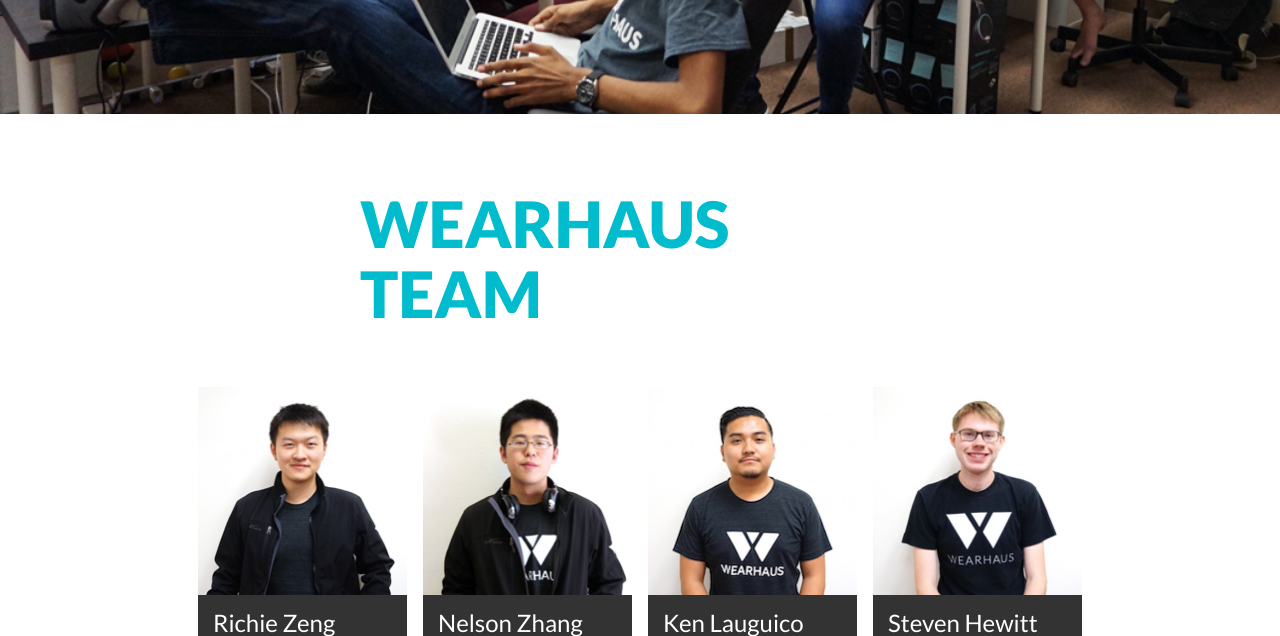
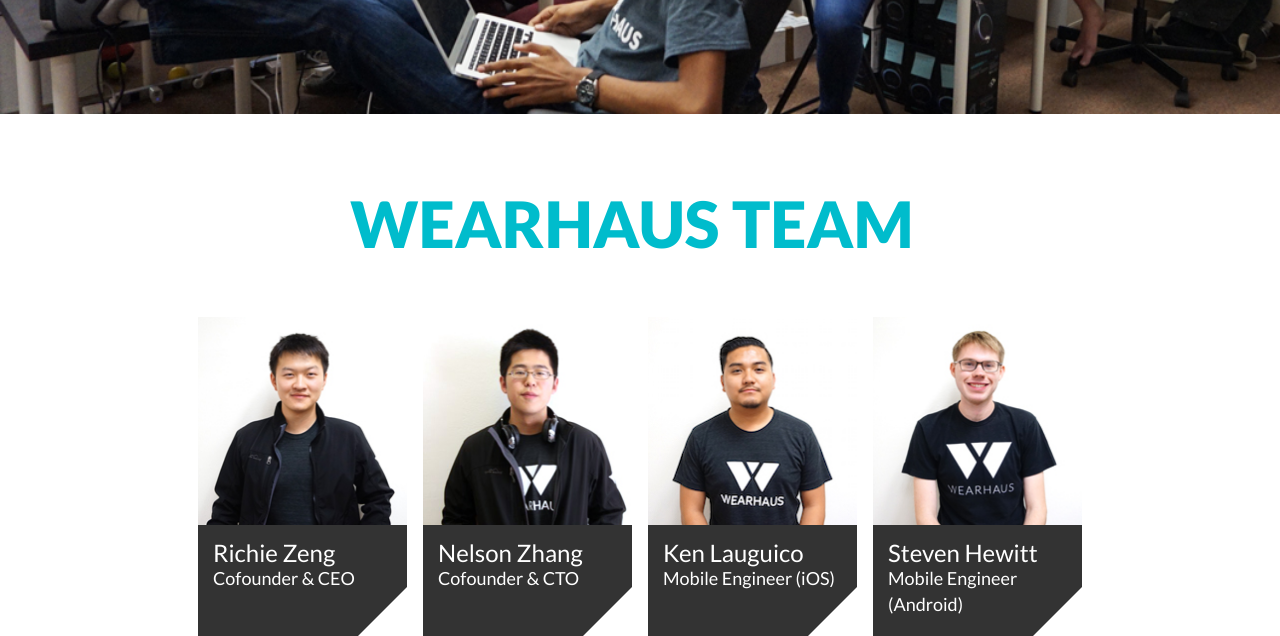
Before and after one commit to wearhaus/website, a Flask app: page /team in a window 1280 px wide. Shown: the part 1490-2126 px from the top of the page. Run offline with Flask 2, Linux system fonts and the light colour scheme; some libraries are stand-ins or nearby versions.

Commit message:
Fixed title on our story page

```diff
--- a/static/css/ourstory.css
+++ b/static/css/ourstory.css
@@ -91,7 +91,7 @@
             color: #00bccc;
             padding: 75px 0px 50px 0px;
             margin: 0 auto;
-            width: 560px;
+            width: 580px;
         }
 
     #team-pic-grid {
```
